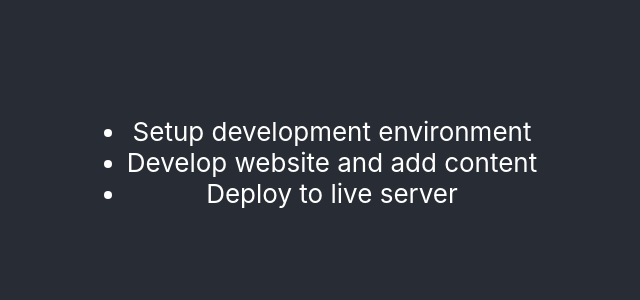
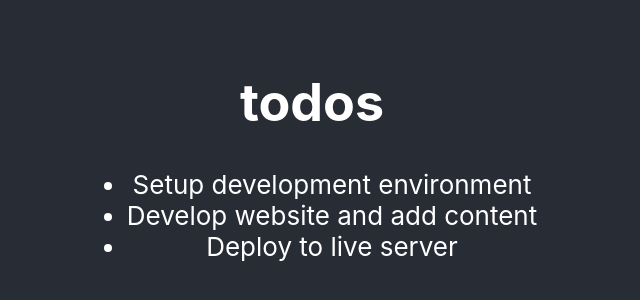
Before and after one commit to NewmanSaurusRex/react-todo-app, a React (Create React App) app: page / in a window 1280 px wide. Shown: the part 238-538 px from the top of the page, without its empty margins (328-968 px from the left). Built offline with nearby package versions, Linux system fonts and the light colour scheme.

Commit message:
created header component
added header component todocontainer component, to render in app.

```diff
--- a/src/Header.js
+++ b/src/Header.js
@@ -0,0 +1,11 @@
+import React from "react";
+
+const Header = () => {
+  return (
+    <header>
+      <h1>todos</h1>
+    </header>
+  );
+};
+
+export default Header;
--- a/src/TodoContainer.js
+++ b/src/TodoContainer.js
@@ -1,5 +1,6 @@
 import React from "react";
 import TodoList from "./TodoList";
+import Header from "./Header";
 
 class TodoContainer extends React.Component {
   state = {
@@ -12,6 +13,7 @@
   render() {
     return (
       <div>
+        <Header />
         <TodoList todos={this.state.todos} />
       </div>
     );
```
